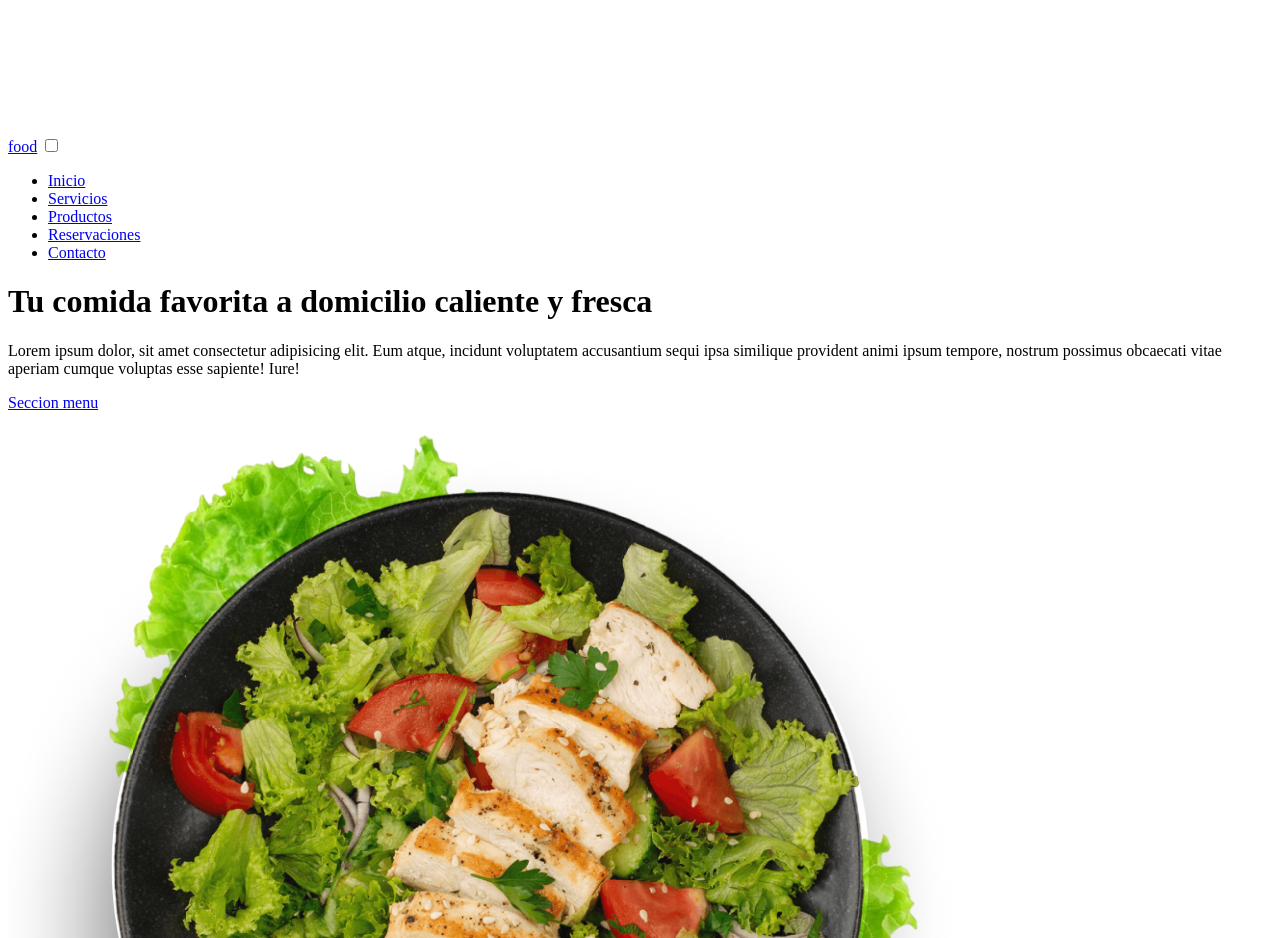
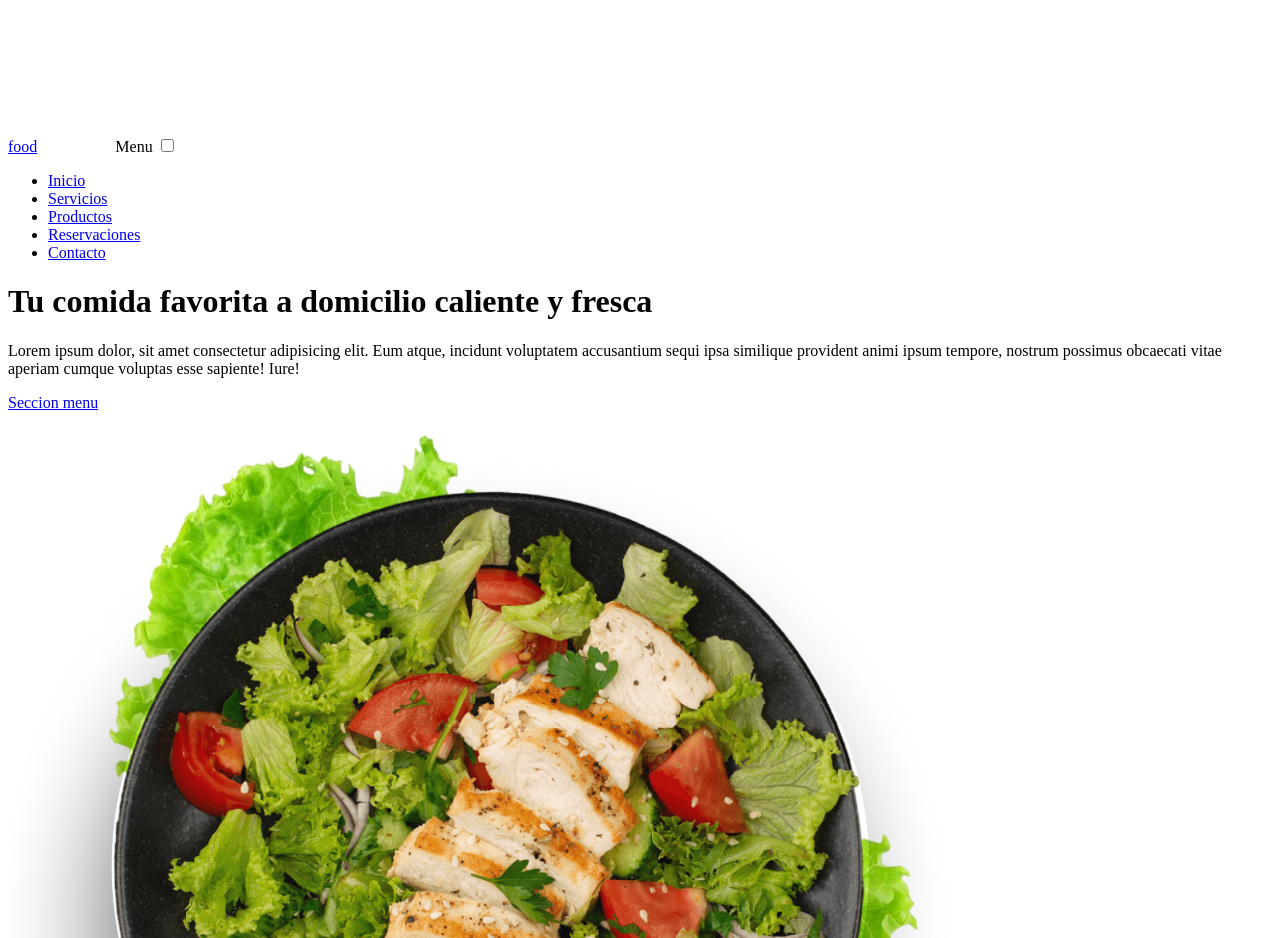
Before and after one commit to INOXBEAT/P-ginaWebFood, a plain HTML site: page index.html in a window 1280 px wide. Shown: the part 1920-2858 px from the top of the page. Drawn offline with Linux system fonts and the light colour scheme.

Commit message:
correción de error en etiqueta <input>

```diff
--- a/index.html
+++ b/index.html
@@ -17,10 +17,12 @@
         <img class="esp" src="images/especies.png" alt="">
 
         <div class="menu container">
-
             <a href="#" class="logo">food</a>
-            <input type="checkbox" id="menu">
-            <label for="menu"><img src="images/menu.png" class="menu-icono" alt=""></label>
+            <label for="menu">
+                <img src="images/menu.png" class="menu-icono" alt="">
+                <span>Menu</span>
+                <input type="checkbox" id="menu">
+            </label>
             <nav class="navbar">
                 <ul>
                     <li><a href="#">Inicio</a></li>
@@ -30,8 +32,8 @@
                     <li><a href="#">Contacto</a></li>
                 </ul>
             </nav>
+        </div>
 
-        </div>
 
         <div class="header-content container">
 
```
